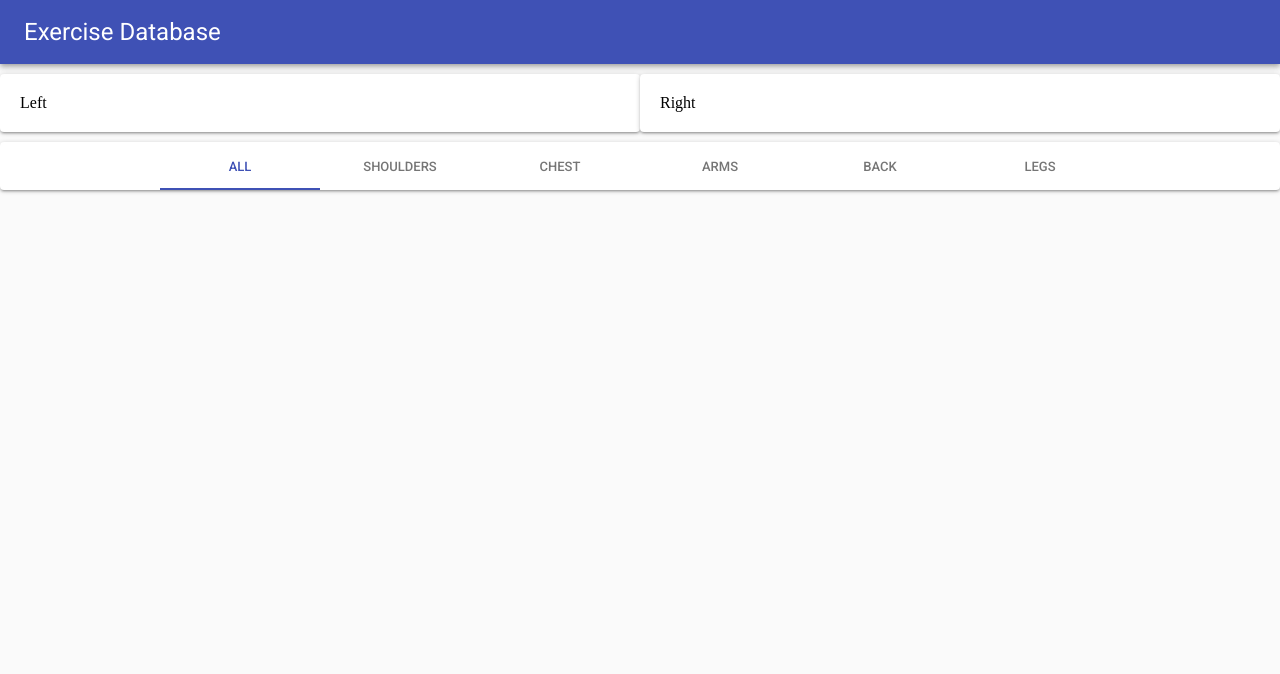
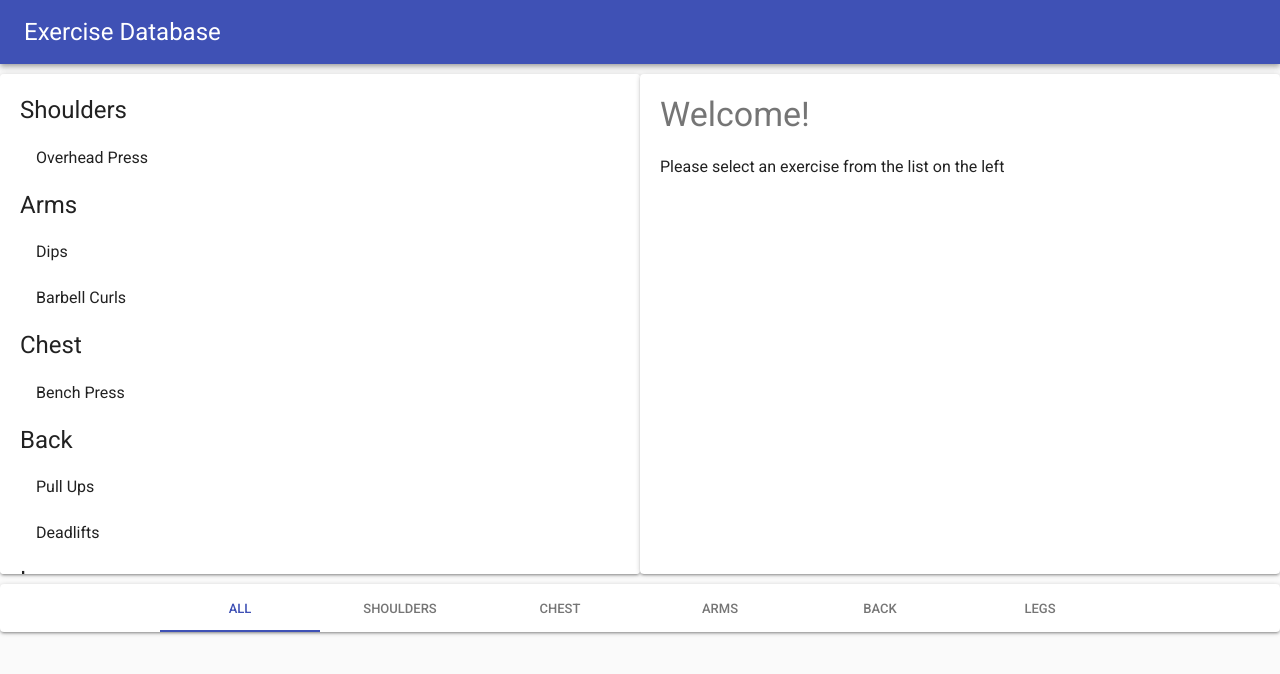
Before and after one commit to HeavyMedl/code-realm-tutorial, a React (Create React App) app: page / in a window 1280 px wide. Shown: the top 674 px of the page. Built offline with nearby package versions, Linux system fonts and the light colour scheme.

Commit message:
Worked through video #4

```diff
--- a/src/App.js
+++ b/src/App.js
@@ -7,18 +7,33 @@ import { muscles, storeExercises } from "./store";
 
 export default function App() {
   const [exercises, setExercises] = useState(storeExercises);
+  const [category, setCategory] = useState();
+  const [exercise, setExercise] = useState({});
 
-  const getExercisesByMuscle = muscle => {
-    return exercises.filter(exercise => {
-      return exercise === muscle;
-    });
+  const getExercisesByMuscle = () => {
+    return Object.entries(
+      exercises.reduce((acc, exercise) => {
+        const { muscles } = exercise;
+        acc[muscles] = acc[muscles] ? [...acc[muscles], exercise] : [exercise];
+        return acc;
+      }, {})
+    );
   };
+
+  const onSelectExercise = id =>
+    setExercise(exercises.find(ex => ex.id === id));
+
   return (
     <>
       <CssBaseline />
       <Header />
-      <Exersizes />
-      <Footer muscles={muscles} />
+      <Exersizes
+        exercise={exercise}
+        exercises={getExercisesByMuscle()}
+        category={category}
+        onSelect={onSelectExercise}
+      />
+      <Footer muscles={muscles} category={category} onSelect={setCategory} />
     </>
   );
 }
--- a/src/components/Exercises/LeftPane.js
+++ /dev/null
@@ -1,4 +0,0 @@
-import React from "react";
-import Paper from "@material-ui/core/Paper";
-
-export default ({ styles }) => <Paper style={styles.Paper}>Left</Paper>;
--- a/src/components/Exercises/RightPane.js
+++ /dev/null
@@ -1,4 +0,0 @@
-import React from "react";
-import Paper from "@material-ui/core/Paper";
-
-export default ({ styles }) => <Paper style={styles.Paper}>Right</Paper>;
--- a/src/components/Exercises/index.js
+++ b/src/components/Exercises/index.js
@@ -1,23 +1,64 @@
-import React from "react";
-import { Grid } from "@material-ui/core";
-import LeftPane from "./LeftPane";
-import RightPane from "./RightPane";
+import React, { Fragment } from "react";
+import {
+  Grid,
+  Paper,
+  Typography,
+  List,
+  ListItem,
+  ListItemText
+} from "@material-ui/core";
 
 const styles = {
   Paper: {
     padding: 20,
     marginTop: 10,
-    marginBottom: 10
+    marginBottom: 10,
+    height: 500,
+    overflowY: "auto"
   }
 };
 
-export default () => (
+export default ({
+  exercises,
+  category,
+  onSelect,
+  exercise: {
+    id,
+    title = "Welcome!",
+    description = "Please select an exercise from the list on the left"
+  }
+}) => (
   <Grid container>
     <Grid item sm>
-      <LeftPane styles={styles} />
+      <Paper style={styles.Paper}>
+        {exercises.map(([group, exercises]) =>
+          !category || category === group ? (
+            <Fragment key={group}>
+              <Typography
+                variant="headline"
+                style={{ textTransform: "capitalize" }}
+              >
+                {group}
+              </Typography>
+              <List component="ul">
+                {exercises.map(({ id, title }) => (
+                  <ListItem key={id} button onClick={() => onSelect(id)}>
+                    <ListItemText primary={title} />
+                  </ListItem>
+                ))}
+              </List>
+            </Fragment>
+          ) : null
+        )}
+      </Paper>
     </Grid>
     <Grid item sm>
-      <RightPane styles={styles} />
+      <Paper style={styles.Paper}>
+        <Typography variant="display1">{title}</Typography>
+        <Typography variant="subheading" style={{ marginTop: 20 }}>
+          {description}
+        </Typography>
+      </Paper>
     </Grid>
   </Grid>
 );
--- a/src/components/Layouts/Footer.js
+++ b/src/components/Layouts/Footer.js
@@ -1,13 +1,29 @@
 import React from "react";
 import { Paper, Tabs, Tab } from "@material-ui/core";
 
-export default ({ muscles }) => (
+export default ({ muscles, category, onSelect }) => {
+  const index = category
+    ? muscles.findIndex(muscle => muscle === category) + 1
+    : 0;
+
+  const onIndexSelect = (e, index) => {
+    onSelect(index === 0 ? "" : muscles[index - 1]);
+  };
+
+  return (
     <Paper>
-    <Tabs indicatorColor="primary" textColor="primary" centered value={0}>
+      <Tabs
+        indicatorColor="primary"
+        textColor="primary"
+        centered
+        value={index}
+        onChange={onIndexSelect}
+      >
         <Tab label="All" />
         {muscles.map(group => (
-        <Tab label={group} />
+          <Tab key={group} label={group} />
         ))}
       </Tabs>
     </Paper>
   );
+};
```
Lines whose indentation alone changed are shown as unchanged.
